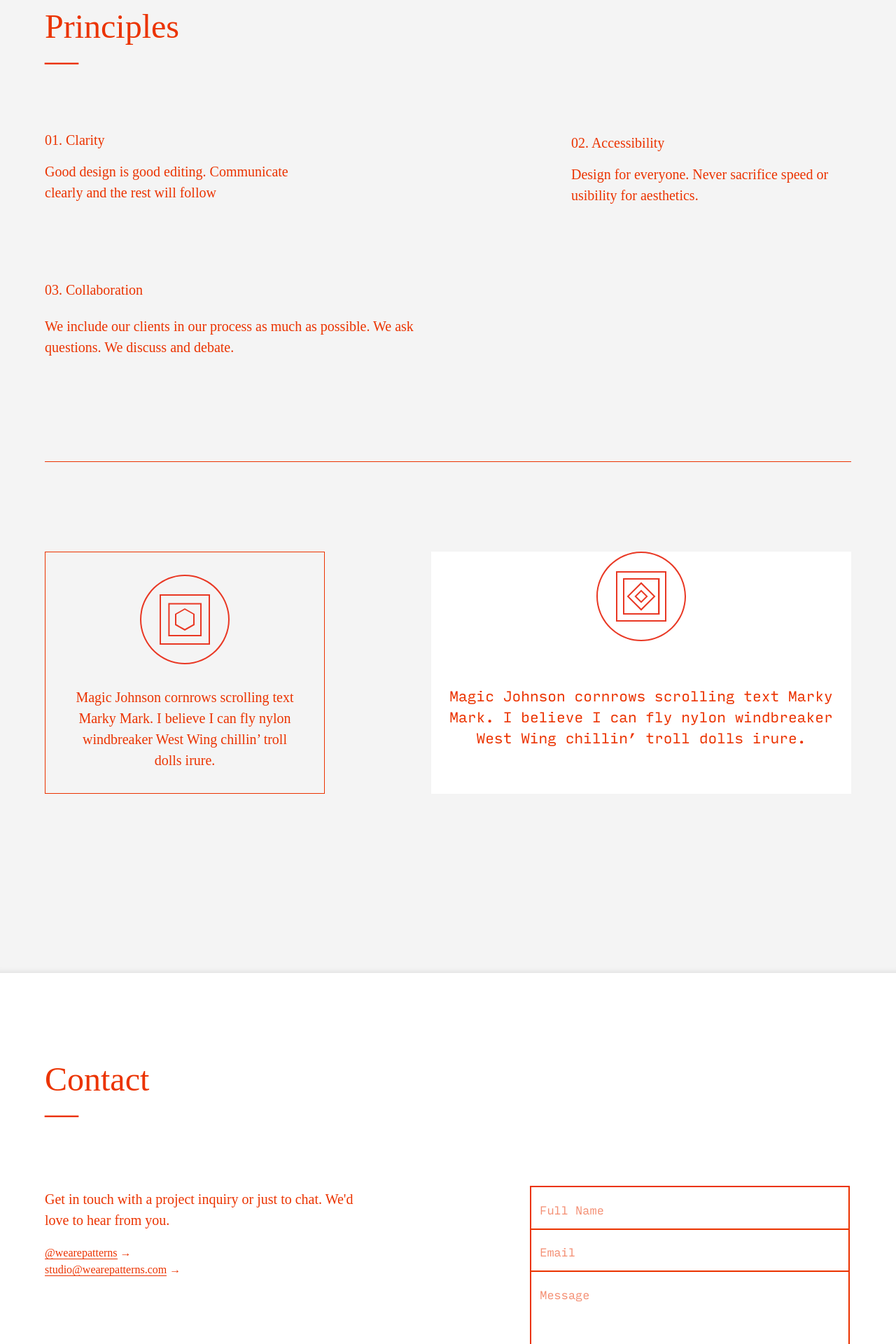
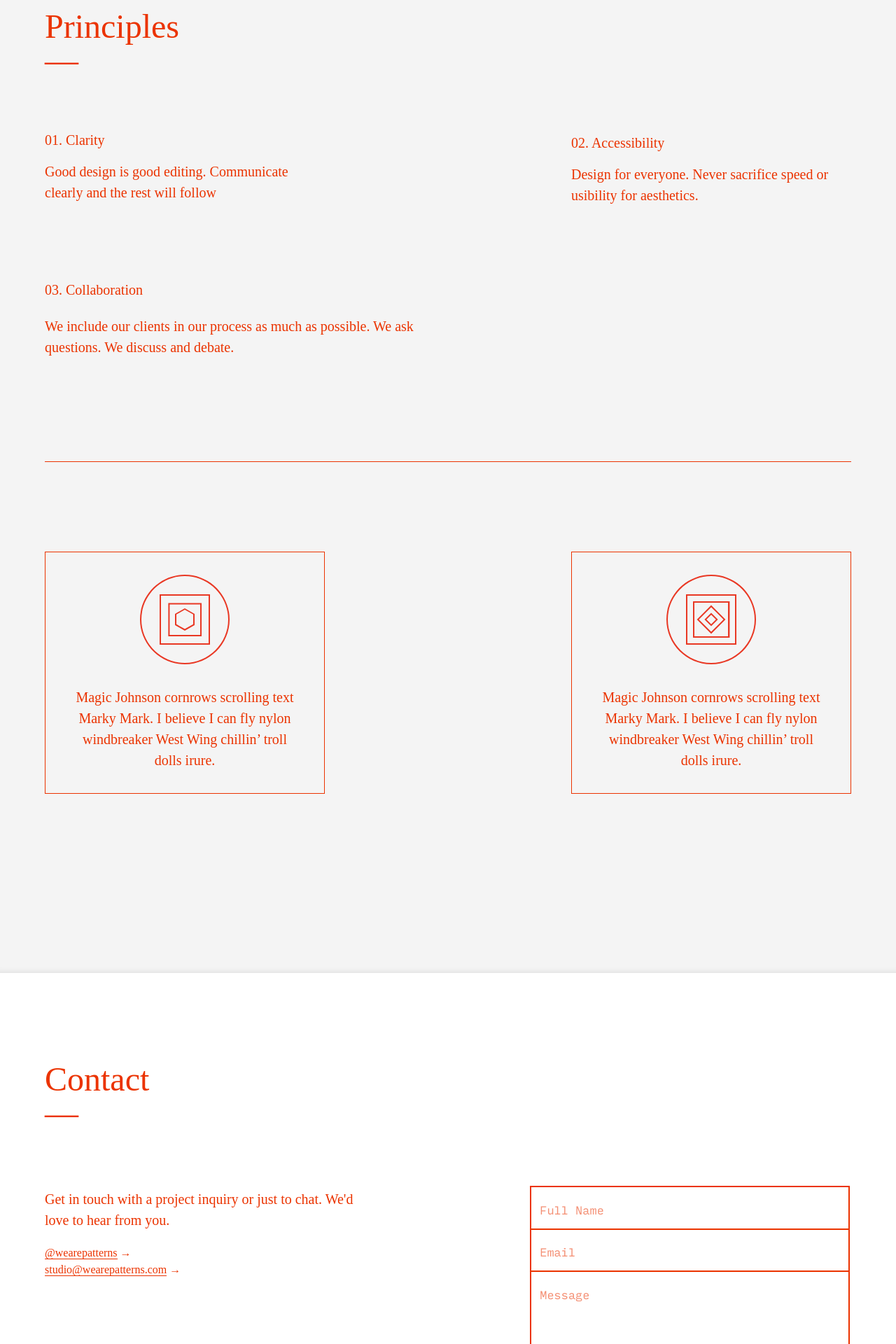
Before and after one commit to wearepatterns/wearepatterns.github.io, a Jekyll site: the page built from index.markdown, in a window 1280 px wide. Shown: the part 651-2571 px from the top of the page at 70% size. Built offline with Jekyll 4.4.1, drawn with Linux system fonts in a browser that asks for light colours.

Commit message:
Update new.html

```diff
--- a/_layouts/new.html
+++ b/_layouts/new.html
@@ -79,13 +79,20 @@
                     <!--<h2 class="mt4 f5 fw3 normal lh-title">Design</h2>-->
                     <p class="mv4 ph4-ns">Magic Johnson cornrows scrolling text Marky Mark. I believe I can fly nylon windbreaker West Wing chillin’ troll dolls irure.</p>
                 </div>
-                <div class="bg-white measure-ns tc">
+                <div class="ba measure-narrow-ns tc">
+                    <div class="flex justify-center w-100">
+                        <img class="pt4-ns w3 w4-l" src="/code.svg">
+                    </div>
+                    <!--<h2 class="mt4 f5 fw3 normal lh-title">Design</h2>-->
+                    <p class="mv4 ph4-ns">Magic Johnson cornrows scrolling text Marky Mark. I believe I can fly nylon windbreaker West Wing chillin’ troll dolls irure.</p>
+                </div>
+                <!--<div class="bg-white measure-ns tc">
                     <div class="flex justify-center w-100">
                         <img class="w3 w4-l" src="/code.svg">
                     </div>
                     <!--<h2 class="mt4 f5 fw3 normal lh-title">Code</h2>-->
-                    <p class="mt5 input-mono">Magic Johnson cornrows scrolling text Marky Mark. I believe I can fly nylon windbreaker West Wing chillin’ troll dolls irure.</p>
-                </div>
+                    <!--<p class="mt5 input-mono">Magic Johnson cornrows scrolling text Marky Mark. I believe I can fly nylon windbreaker West Wing chillin’ troll dolls irure.</p>
+                </div>-->
             </div>
         </section>
 
```
